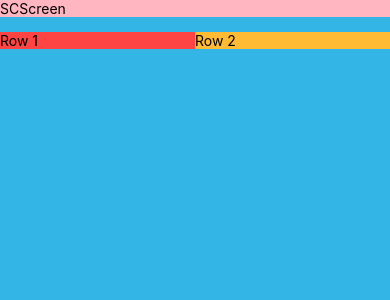
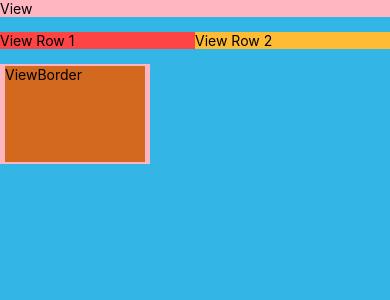
Before and after one commit to kanghyeok93/RN-Style, a React Native app: screen / in a window 390 px wide. Shown: the top 300 px of the page. Built offline with nearby package versions, Linux system fonts and the light colour scheme.

Commit message:
feat: Styling component structure #8

```diff
--- a/src/components/styled/View.js
+++ b/src/components/styled/View.js
@@ -38,3 +38,20 @@ export const SafeAreaView = styled.SafeAreaView(props => ({
 export const ViewRow = styled(View)({
   flexDirection: 'row',
 });
+
+export const ViewAbsolute = styled(View)(props => ({
+  position: 'absolute',
+
+  top: props.top,
+  left: props.left,
+  right: props.right,
+  bottom: props.bottom,
+}));
+
+export const ViewBorder = styled(View)(props => ({
+  borderColor: Common.BORDER_COLOR(props),
+  borderLeftWidth: Common.BORDER_LEFT_WIDTH(props),
+  borderRightWidth: Common.BORDER_RIGHT_WIDTH(props),
+  borderTopWidth: Common.BORDER_TOP_WIDTH(props),
+  borderBottomWidth: Common.BORDER_BOTTOM_WIDTH(props),
+}));
--- a/src/screen/SCScreen.js
+++ b/src/screen/SCScreen.js
@@ -1,22 +1,35 @@
 import React from 'react';
 import {Text} from 'react-native';
-import {View, ViewRow} from '../components/styled/View';
+import {View, ViewBorder, ViewRow} from '../components/styled/View';
 
 const SCScreen = () => {
   return (
     <View>
       <View bgLightPink>
-        <Text>SCScreen</Text>
+        <Text>View</Text>
       </View>
 
       <ViewRow marginTop={15}>
         <View bgDanger flex={1}>
-          <Text>Row 1</Text>
+          <Text>View Row 1</Text>
         </View>
         <View bgWarning flex={1}>
-          <Text>Row 2</Text>
+          <Text>View Row 2</Text>
         </View>
       </ViewRow>
+
+      <ViewBorder
+        brLightPink
+        bgChocolate
+        width={150}
+        height={100}
+        marginTop={15}
+        borderLeftWidth={5}
+        borderRightWidth={5}
+        borderTopWidth={2}
+        borderBottomWidth={2}>
+        <Text>ViewBorder</Text>
+      </ViewBorder>
     </View>
   );
 };
```
